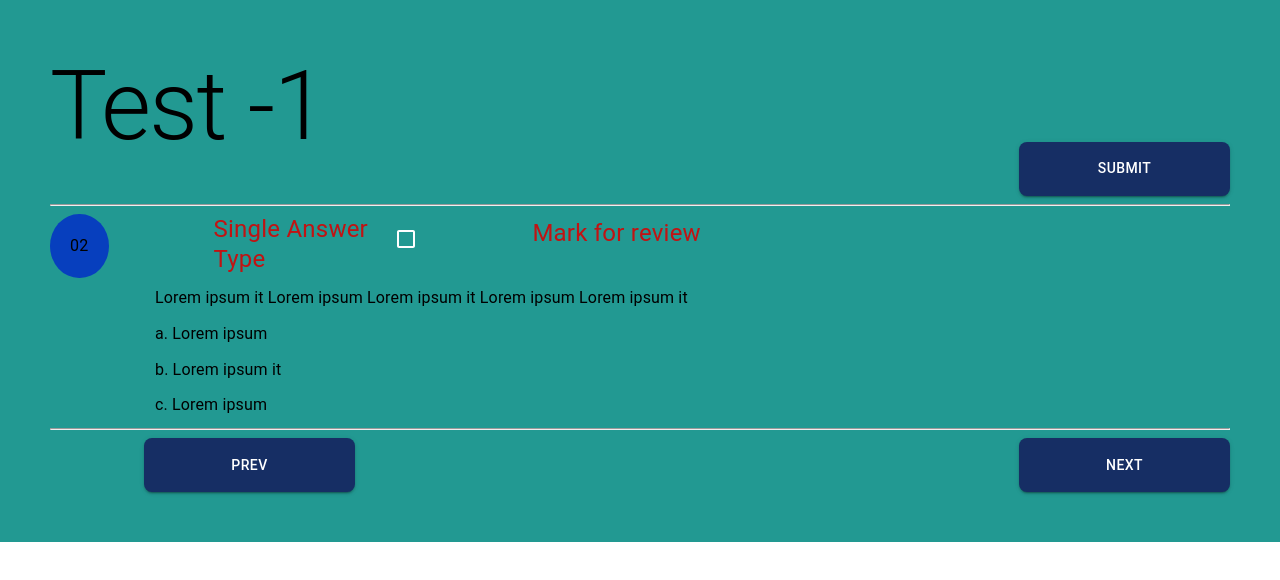
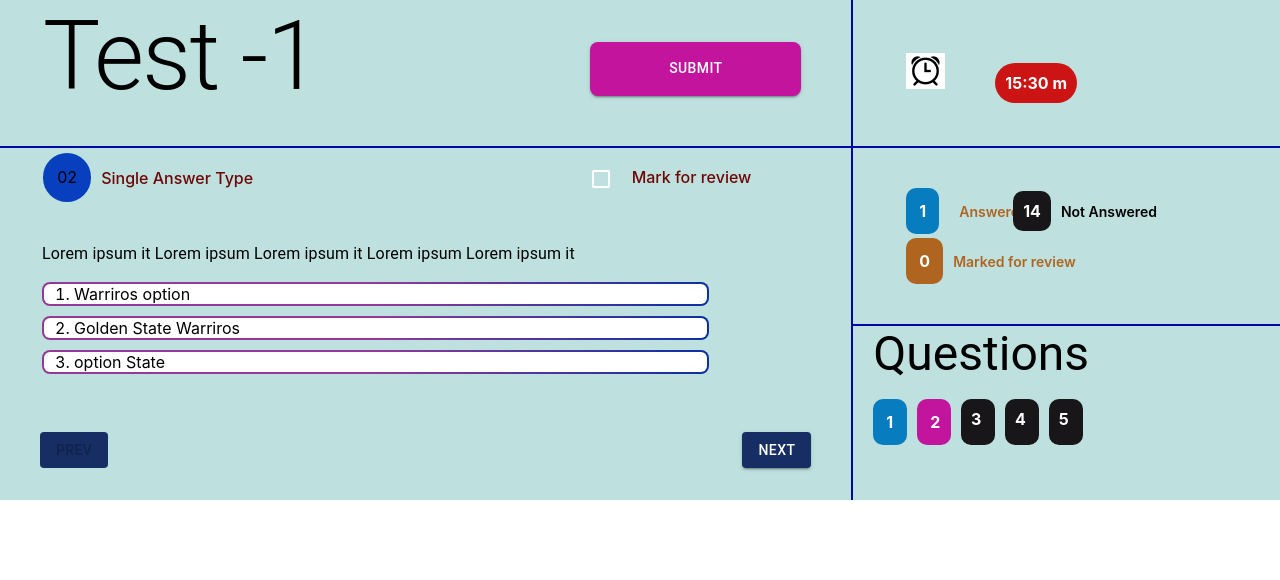
Before and after one commit to saikiran-fissionlabs/testtaking, a React (Create React App) app: page /test in a window 1280 px wide. Shown: the top 580 px of the page. Built offline with nearby package versions, Linux system fonts and the light colour scheme.

Commit message:
questions

```diff
--- /dev/null
+++ b/src/assets/questions.json
@@ -0,0 +1,56 @@
+{
+  "qus": [
+    {
+      "question": "Lorem ipsum it Lorem ipsum Lorem ipsum it Lorem ipsum Lorem ipsum it",
+      "options": [
+        "Warriros option",
+        "Golden State Warriros",
+        "option State"
+      ]
+    },
+    {
+      "question": "question1 Lorem ipsum it Lorem ipsum Lorem ipsum it Lorem ipsum Lorem ipsum it",
+      "options": [
+        "Rocket option",
+        "option Rocket",
+        "Huston Rocket"
+      ]
+    },
+    {
+      "question": "Which one is correct team name in NBA?",
+      "options": [
+        "New York Bulls",
+        "Los Angeles Kings",
+        "Golden State Warriros"
+      ],
+      "answer": "Huston Rocket"
+    },
+    {
+      "question": "Which one is correct team name in NBA?",
+      "options": [
+        "New York Bulls",
+        "Los Angeles Kings",
+        "Huston Rocket"
+      ],
+      "answer": "Huston Rocket"
+    },
+    {
+      "question": "5 + 7 = ?",
+      "options": [
+        "10",
+        "12",
+        "13"
+      ],
+      "answer": "12"
+    },
+    {
+      "question": "12 - 8 = ?",
+      "options": [
+        "1",
+        "3",
+        "4"
+      ],
+      "answer": "4"
+    }
+  ]
+}
--- a/src/components/testtake/TestTakeComponent.js
+++ b/src/components/testtake/TestTakeComponent.js
@@ -6,62 +6,124 @@ import Typography from '@mui/material/Typography';
 import Checkbox from '@mui/material/Checkbox';
 
 import './styles.scss';
-import Arrow from '../../assets/images/Arrow.png';
-import BigMarks from '../../assets/images/bigMarks.png';
+import Questions from '../../assets/questions.json';
+import time from '../../assets/images/time.png';
 
 class TestTakeComponent extends React.PureComponent {
   constructor(props) {
     super(props);
     this.state = {
-      classType: '',
-      itemsList: ['class', 'class0', 'class1', 'class2']
+      btnPrev: true,
+      btnNext: false,
+      isActive: -1,
+      qusIndex: 0
     }
   }
 
-  handleChange = (event) => {
-    this.setState({ classType: event.target.value });
+  handleClick = () => {
+    console.log(Questions.qus.length, '---', '--', this.state.qusIndex);
+    if (Questions.qus.length - 1 > this.state.qusIndex) {
+      this.setState({ btnPrev: false, qusIndex: this.state.qusIndex + 1 });
+    } else {
+      this.setState({ btnNext: true });
+    }
+  };
+  handleClickPrev = () => {
+    if (0 < this.state.qusIndex) {
+      this.setState({ btnNext: false, qusIndex: this.state.qusIndex - 1 });
+    } else {
+      this.setState({ btnPrev: true });
+    }
+  };
+  handleSelect = (i) => {
+    this.setState({ isActive: i });
   };
 
   render() {
+    let { qusIndex, isActive } = this.state;
     return (
-      <div className='testBody'>
-        <Grid container className=''>
-          <Grid Item xs={6} className=''>
-            <Typography variant="h1" className='txtTest' component="div" gutterBottom>Test -1</Typography>
+      <Grid container className='testBody'>
+        <Grid xs={8}>
+          <div className='testTest'>
+            <Grid container className='head'>
+              <Grid Item xs={6} className='txtTest'>
+                <Typography variant="h1" component="div" gutterBottom>Test -1</Typography>
               </Grid>
-          <Grid Item xs={6} className='imgMarks'>
-            <Button className='btnStart' onClick={() => { this.props.navigate('/submit') }} variant="contained">SUBMIT</Button>
+              <Grid Item xs={6} className='btnLeft'>
+                <Button className='btnSubmit' onClick={() => { this.props.navigate('/submit') }} variant="contained">SUBMIT</Button>
               </Grid>
             </Grid>
-        <hr />
-        <Grid>
-        <Grid Item xs={12} className='inline'>
-          <Typography className='numCircle' component="div" gutterBottom>02</Typography>
-          <Typography className='txtSubHeadIns' component="div" gutterBottom>Single Answer Type</Typography>
+            <Grid container className='mt10'>
+              <Grid Item xs={4} className='txtQusNum'>
+                <span className='numCircle' component="div" gutterBottom>02</span>
+                <span className='txtSubHeadTest' component="div" gutterBottom>Single Answer Type</span>
               </Grid>
-        <Grid Item xs={8} className='mark'>
+              <Grid Item xs={8} className='txt-rt'>
                 <Checkbox className='checkbox' />
-          <Typography className='txtSubHeadIns' component="div" gutterBottom>Mark for review</Typography>
+                <span className='txtSubHeadTest' component="div" gutterBottom>Mark for review</span>
               </Grid>
-          {/* <Box sx={{ width: '100%', textAlign: 'left' }}>
-          </Box> */}
-          <Box sx={{ width: '100%' }}>
-            <Typography className='txtSubIns' component="div" gutterBottom>Lorem ipsum it Lorem ipsum Lorem ipsum it Lorem ipsum Lorem ipsum it</Typography>
-          </Box>
-          <Typography className='txtSubIns' component="div" gutterBottom>a. Lorem ipsum</Typography>
-          <Typography className='txtSubIns' component="div" gutterBottom>b. Lorem ipsum it</Typography>
-          <Typography className='txtSubIns' component="div" gutterBottom>c. Lorem ipsum</Typography>
             </Grid>
-        <hr className='hr'  />
-        <Grid container className='pl'>
-        <Grid Item xs={8} className=''>
-          <Button className='btnStart' onClick={() => { this.props.navigate('/prev') }} variant="contained">Prev</Button>
+            <Grid className='qusAns'>
+              <Typography className='txtQus' component="div" gutterBottom>{Questions.qus[qusIndex].question}</Typography>
+              <ol className='olOpts'>
+                {Questions.qus[qusIndex].options.map((post, i) =>
+                  <div className={isActive == i ? 'divOpts gradient-Active' : 'divOpts gradient'} key={i} onClick={() => this.handleSelect(i)}>
+                    <li className='liOptions'>{post}</li>
+                  </div>
+                )}
+              </ol>
+            </Grid>
+            <Grid container className='btngroup'>
+              <Grid Item xs={8}>
+                <Button className='btnsm' disabled={this.state.btnPrev} onClick={() => this.handleClickPrev()} variant="contained">Prev</Button>
               </Grid>
               <Grid Item xs={4} className='txtRigth'>
-          <Button className='btnStart' onClick={() => { this.props.navigate('/next') }} variant="contained">Next</Button>
+                <Button className='btnsm' disabled={this.state.btnNext} onClick={() => this.handleClick()} variant="contained">Next</Button>
               </Grid>
             </Grid>
           </div>
+        </Grid>
+        <Grid xs={4} className='testRight'>
+          <Grid xs={12} className='leftHead'>
+            <img src={time} alt='imgTime' />
+            <span className='timmer'>15:30 m</span>
+          </Grid>
+          <Grid container className='leftHead'>
+            <Grid xs={4} className=''>
+              <span className='blue'>1</span>
+              <span className='answered'>Answered</span>
+            </Grid>
+            <Grid xs={6} className=''>
+              <span className='black'>14</span>
+              <span className='notAnswered'>Not Answered</span>
+            </Grid>
+            <Grid xs={8} className='review'>
+              <span className='brown'>0</span>
+              <span className='answered'>Marked for review</span>
+            </Grid>
+          </Grid>
+          <Grid container className='qus'>
+            <Grid xs={12} className=''>
+              <Typography variant="h3" component="div" gutterBottom>Questions</Typography>
+            </Grid>
+            <Grid xs={1} className='blue'>
+              <span>1</span>
+              </Grid>
+            <Grid xs={1} className='pink'>
+              <span className=''>2</span>
+              </Grid>
+            <Grid xs={1} className='black'>
+              <span>3</span>
+              </Grid>
+            <Grid xs={1} className='black'>
+              <span>4</span>
+              </Grid>
+            <Grid xs={1} className='black'>
+              <span>5</span>
+            </Grid>
+          </Grid>
+        </Grid>
+      </Grid>
     )
   }
 }
--- a/src/components/testtake/styles.scss
+++ b/src/components/testtake/styles.scss
@@ -1,70 +1,201 @@
 
 .testBody {
-  background: #229992;
-  padding: 50px !important;
+  background: #2299924A;
 }
-.inline {
-  display: inline-flex;
+.btnLeft {
+  align-self: flex-end;
+  text-align: right;
 }
-.mark {
-  display: inline-flex;
+.btnSubmit {
+  margin-bottom: 50px !important;
+  margin-right: 50px !important;
+  font-size: 20px;
+  width: 211px;
+  height: 54px;
+  background: #C2149C !important;
+  border-radius: 8px !important;
+}
+.testTest {
+  border-right: 2px solid #0107A5;
+}
+.head {
+  border-bottom: 2px solid #0107A5;
+}
+.txtTest {
+  padding-left: 43px !important;
+}
+.mt10 {
+  padding-left: 43px !important;
+  padding-right: 100px !important;
+  margin-top: 10px;
+}
+.qusAns {
+  margin-right: 100px;
+  padding: 42px;
+}
+.txtQusNum {
+  margin-top: 10px;
+  padding-right: 0px;
 }
 .numCircle {
   padding: 6%;
   background: #073FBE;
   border-radius: 50%;
 }
-.btnGrid {
-  display: inline-flex;
-  padding-left: 90px;
+.txtSubHeadTest{
+  padding-left: 10px;
+  font-weight: 500;
+  color: #6F0606;
 }
-.checkbox {
-  padding-right: 10px;
-  // background: #fff !important;
-  color: #fff !important;
-}
-.txtTC {
-  padding: 10px;
-  margin-bottom: 0px !important;
-}
-.btnStart {
-  // margin-left: 50px;
-  width: 211px;
-  height: 54px;
-  background: #162E64 !important;
-  border-radius: 8px !important;
-}
-.txtTestIns{
-  font-size: 16px !important;
-  color: #162E64 !important;
-}
-.col3 {
-  align-self: flex-end;
-  // margin-top: 145px;
-}
-.imgMarks {
-  align-self: flex-end;
+.txt-rt {
   text-align: right;
 }
-.txtSubHeadIns{
-  padding-left: 105px;
-  font-size: 24px !important;
-  line-height: 30px !important;
-  color: #C11313;
+.txtQus {
+  margin-top: 10px;
 }
-.txtSubIns{
-  padding-left: 105px;
-  font-size: 16px;
-  line-height: 30px !important;
-  color: black;
+.olOpts {
+  padding-left: 0px;
 }
-.txtTest {
-  font-size: 32px;
+.divOpts {
+  margin-bottom: 10px;
+  color: #fff;
+  border: 2px solid;
+}
+.liOptions {
+  margin-left: 30px;
+}
+.divOpts:after {
+  background: linear-gradient( #791382 50%,#111D82 50%);
+  position: absolute;
+  color: #fff;
+  content: '';
+}
+.gradient {
+
+  display: flex;
+  align-items: center;
+  position: relative;
+  box-sizing: border-box;
+
+  $border: 2px;
+  background: #FFF;
+  color: #000;
+  background-clip: padding-box; /* !importanté */
+  border: solid $border transparent; /* !importanté */
+  border-radius: 8px;
+
+  &:before {
+    content: '';
+    position: absolute;
+    top: 0; right: 0; bottom: 0; left: 0;
+    z-index: -1;
+    margin: -$border; /* !importanté */
+    border-radius: inherit; /* !importanté */
+    background: linear-gradient(to right, #C2149C 50%, #0107A5);
+  }
+}
+.gradient-Active {
+
+  display: flex;
+  align-items: center;
+  position: relative;
+  box-sizing: border-box;
+
+  $border: 2px;
+  // background: #FFF;
+  color: #FFF;
+  background-clip: padding-box; /* !importanté */
+  border: solid $border transparent; /* !importanté */
+  border-radius: 8px;
+
+  &:before {
+    content: '';
+    position: absolute;
+    top: 0; right: 0; bottom: 0; left: 0;
+    z-index: -1;
+    margin: -$border; /* !importanté */
+    border-radius: inherit; /* !importanté */
+    background: linear-gradient(to right, #C2149C 50%, #0107A5);
+  }
+}
+.btnsm {
+  background: #162E64 !important;
+}
+.btngroup {
+  padding-left: 40px;
+  padding-right: 40px;
+  padding-bottom: 32px;
+}
+.testRight {
+}
+.leftHead {
+  padding: 53px;
+  // height: 148px;
+  border-bottom: 2px solid #0107A5;
+}
+.imgTime {
+  // margin-right: 90px;
+}
+.timmer {
+  margin-left: 50px;
+  padding: 10px;
+  border-radius:40px;
+  color: #FFF;
   font-weight: 700;
+  background: #CD1414;
 }
-.pl {
-  padding-left: 94px;
+.blue {
+  margin-right: 10px;
+  padding: 13px;
+  border-radius: 10px;
+  font-weight: 700;
+  color: #FFF;
+  background: #077CBE;
 }
-.txtRigth {
-  text-align: right;
+.black {
+  padding: 10px;
+  margin-right: 10px;
+  font-weight: 700;
+  border-radius: 10px;
+  color: #FFF;
+  background: #181618;
 }
+.brown {
+  padding: 13px;
+  font-weight: 700;
+  border-radius: 10px;
+  color: #FFF;
+  background: #AF6520;
+}
+.answered {
+  margin-left: 10px;
+  width: 73px;
+  height: 33px;
+  left: 974px;
+  font-weight: 600;
+  font-size: 14px;
+  line-height: 17px;
+  color: #AF6520;
+
+}
+.notAnswered {
+  width: 73px;
+  height: 33px;
+  font-weight: 600;
+  font-size: 14px;
+  line-height: 17px;
+}
+.review {
+  margin-top: 30px;
+}
+.qus {
+  padding-left: 20px;
+}
+.pink {
+  margin-right: 10px;
+  padding: 13px;
+  font-weight: 700;
+  border-radius: 10px;
+  color: #FFF;
+  background: #C2149C;
+}
```
Lines whose indentation alone changed are shown as unchanged.
